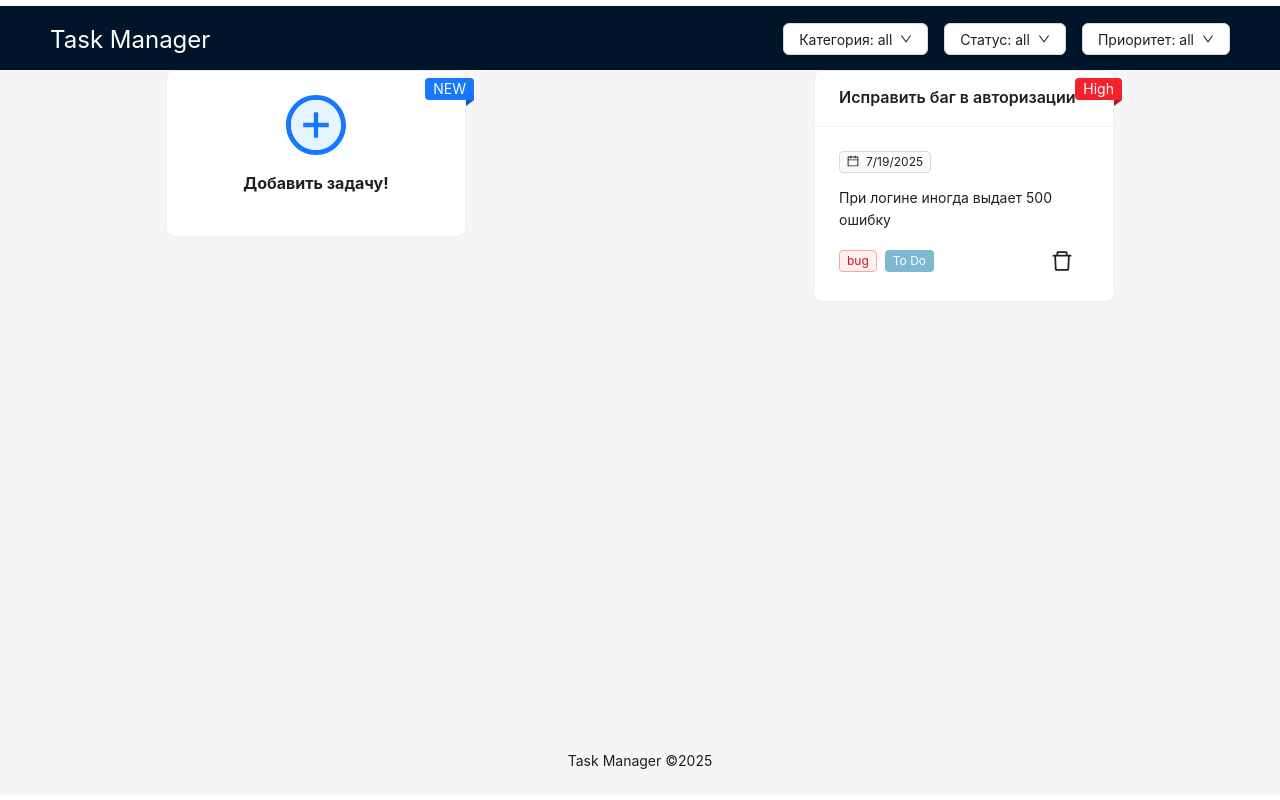
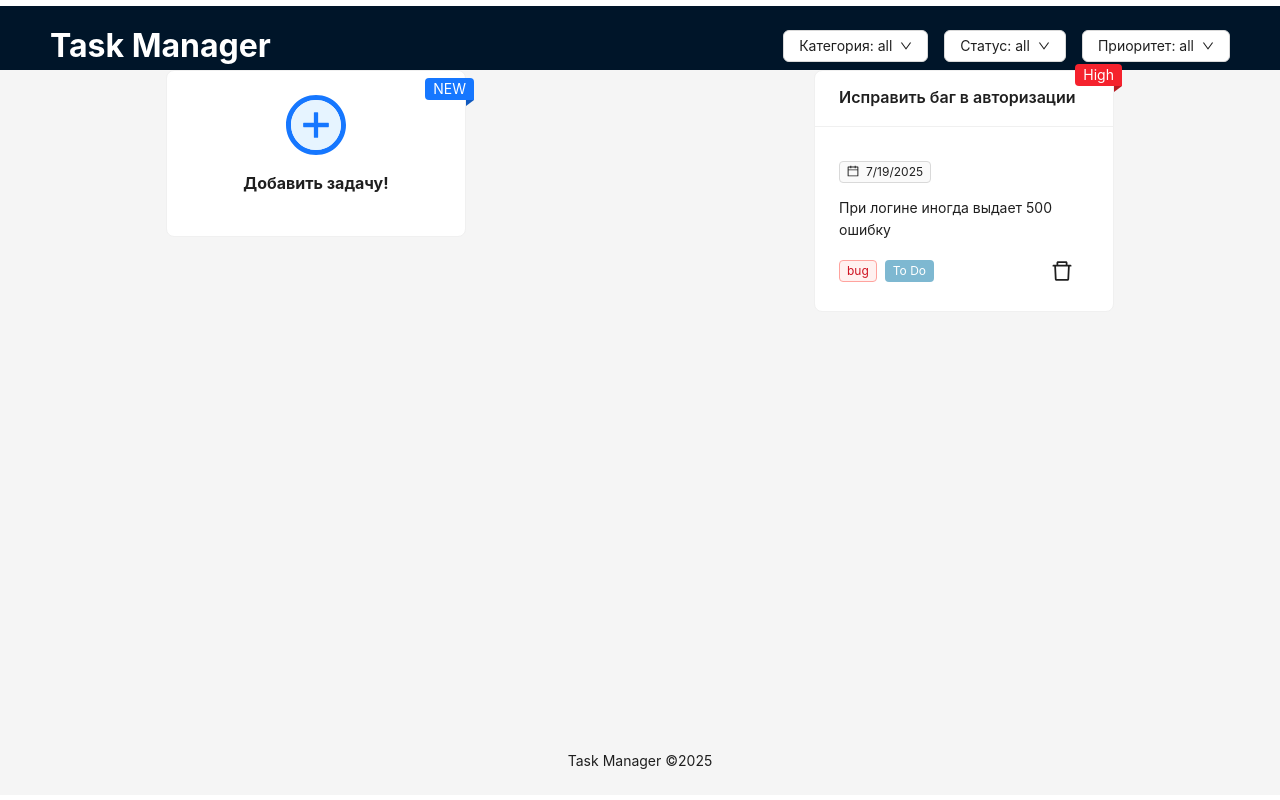
Before and after one commit to Skakodub-K/Task-manager, a React (Vite) app: page / in a window 1280 px wide. Built offline with nearby package versions, Linux system fonts and the light colour scheme.

Commit message:
fix-styles

```diff
--- a/src/App.css
+++ /dev/null
@@ -1,23 +0,0 @@
-html {
-  margin: 0;
-  padding: 0;
-}
-:where(
-    .css-dev-only-do-not-override-pjilya
-  ).ant-ribbon.ant-ribbon-placement-end {
-  top: -6px;
-}
-:where(.css-dev-only-do-not-override-pjilya).ant-layout-header {
-  margin-bottom: 25px;
-  font-size: 32px;
-  font-weight: bolder;
-  color: white;
-  font-family: -apple-system, BlinkMacSystemFont, "Segoe UI", Roboto,
-    "Helvetica Neue", Arial, "Noto Sans", sans-serif, "Apple Color Emoji",
-    "Segoe UI Emoji", "Segoe UI Symbol", "Noto Color Emoji";
-}
-
-:where(.css-dev-only-do-not-override-pjilya).ant-card .ant-card-body {
-  padding-top: 10px;
-  overflow-wrap: break-word;
-}
--- a/src/App.tsx
+++ b/src/App.tsx
@@ -1,4 +1,3 @@
-import "./App.css";
 import { Layout } from "antd";
 import HeaderContent from "./features/HeaderContent";
 import { TaskStoreContext } from "./store/store-context";
--- a/src/features/HeaderContent.tsx
+++ b/src/features/HeaderContent.tsx
@@ -168,10 +168,10 @@ const HeaderContent: React.FC = () => {
       style={{ position: "relative", top: 15 }}
     >
       <Text
-        style={{ color: "#fff", fontSize: "24px", cursor: "pointer" }}
+        style={{ color: "#fff", fontSize: "32px", cursor: "pointer" }}
         onClick={() => navigate("/")}
       >
-        Task Manager
+        <b>Task Manager</b>
       </Text>
 
       {screens.md ? (
--- a/src/features/TaskItem.tsx
+++ b/src/features/TaskItem.tsx
@@ -22,13 +22,20 @@ const TaskItem: React.FC<TaskItemProps> = observer(({ item }) => {
 
   return (
     <>
-      <Badge.Ribbon text={item.priority} color={PriorityColor[priority]}>
+      <Badge.Ribbon
+        text={item.priority}
+        color={PriorityColor[priority]}
+        style={{ top: " -6px" }}
+      >
         <Card
           title={title}
-          style={{ width: 300 }}
+          style={{ width: 300, cursor: "pointer" }}
           onClick={() => navigate(`/task/${id}`)}
         >
-          <Tag icon={<CalendarOutlined />} color="default">{date.toLocaleDateString()}</Tag>
+          <div style={{ paddingTop: "10px", overflowWrap: "break-word" }}>
+            <Tag icon={<CalendarOutlined />} color="default">
+              {date.toLocaleDateString()}
+            </Tag>
             <p>{description}</p>
             <Flex gap="4px 0" justify="space-between" wrap align="center">
               <div>
@@ -44,6 +51,7 @@ const TaskItem: React.FC<TaskItemProps> = observer(({ item }) => {
                 <DeleteOutlined />
               </Button>
             </Flex>
+          </div>
         </Card>
       </Badge.Ribbon>
     </>
```
Lines whose indentation alone changed are shown as unchanged.
